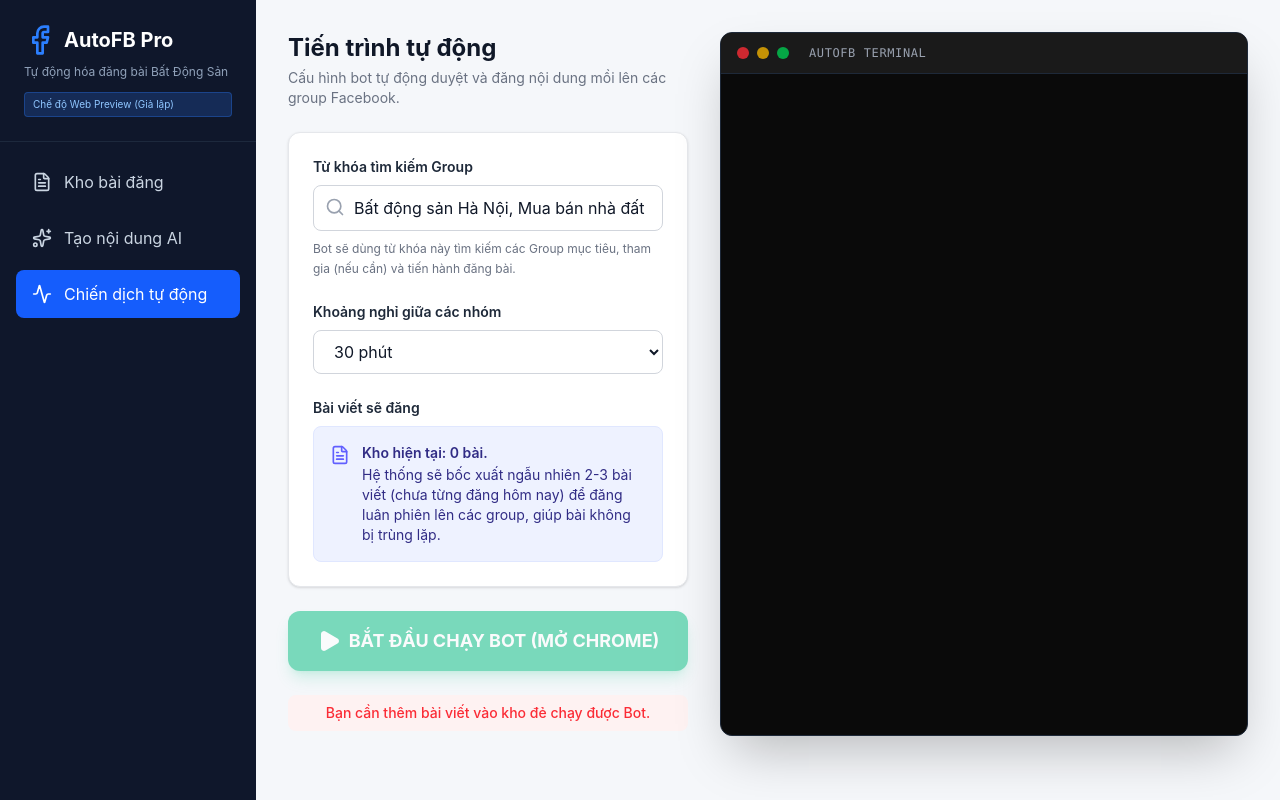
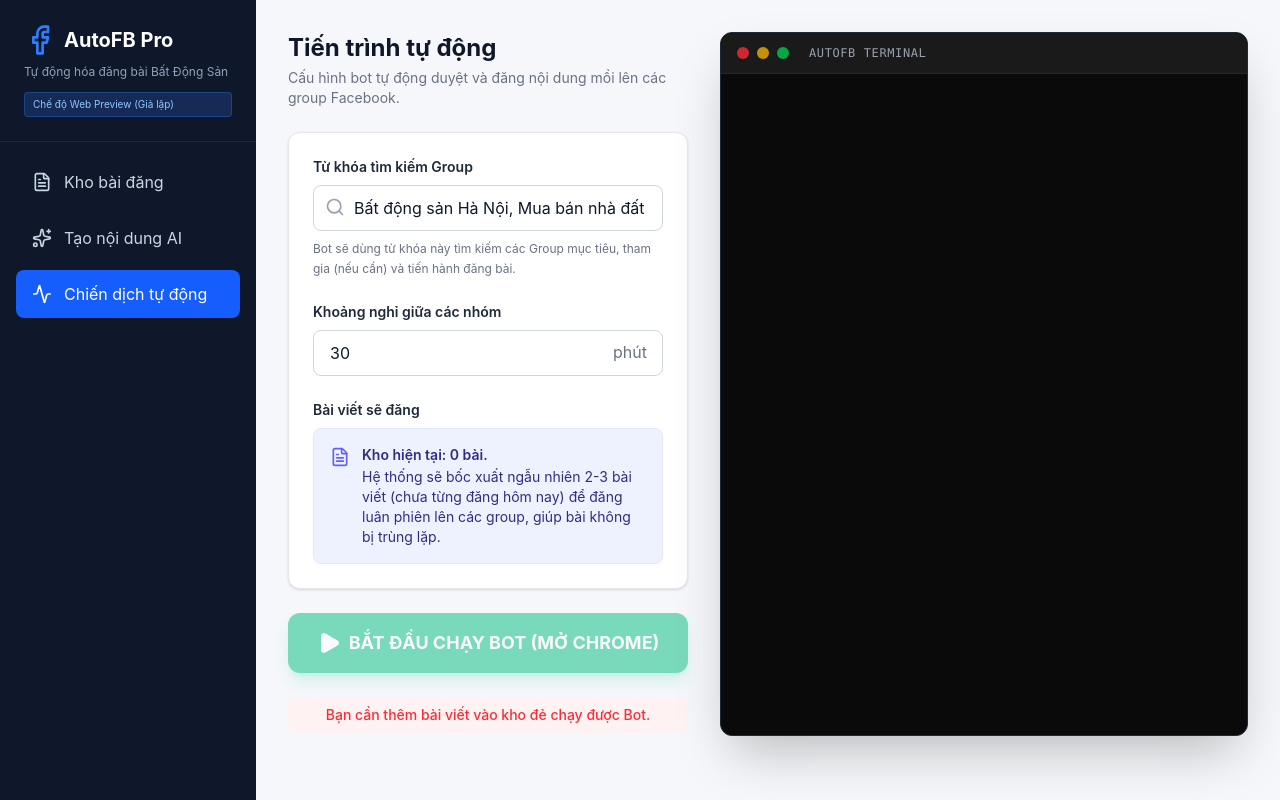
Before and after one commit to nhattruong-collab/FB-Auto-Real-Estate, a Next.js app: page / in a window 1280 px wide. Both pictures are taken after a click on the button "Chiến dịch tự động". Built offline with nearby package versions, Linux system fonts and the light colour scheme.

Commit message:
fix(ui): prevent hydration mismatch for window access
Use an isMounted state to ensure window-dependent UI elements only render after client-side hydration.

```diff
--- a/app/page.tsx
+++ b/app/page.tsx
@@ -49,6 +49,7 @@
   const [posts, setPosts] = useState<Post[]>([]);
   const [keywords, setKeywords] = useState('Bất động sản Hà Nội, Mua bán nhà đất');
   const [intervalMinutes, setIntervalMinutes] = useState(30);
+  const [isMounted, setIsMounted] = useState(false);
 
   // Engine State
   const [isRunning, setIsRunning] = useState(false);
@@ -57,6 +58,7 @@
 
   // Load state from local storage on mount
   useEffect(() => {
+    setIsMounted(true);
     const savedPosts = localStorage.getItem('re_posts');
     const savedKey = localStorage.getItem('re_keywords');
     if (savedPosts) setPosts(JSON.parse(savedPosts));
@@ -160,7 +162,7 @@
             <h1 className="text-xl font-bold">AutoFB Pro</h1>
           </div>
           <p className="text-xs text-slate-400">Tự động hóa đăng bài Bất Động Sản</p>
-          {typeof window !== 'undefined' && !window.electronAPI && (
+          {isMounted && !window.electronAPI && (
             <div className="mt-3 bg-blue-500/20 text-blue-300 text-[10px] px-2 py-1 rounded border border-blue-500/30">
               Chế độ Web Preview (Giả lập)
             </div>
@@ -469,17 +471,17 @@
 
           <div>
             <label className="block text-sm font-semibold text-gray-800 mb-2">Khoảng nghỉ giữa các nhóm</label>
-            <select
-               disabled={isRunning}
-               className="w-full px-4 py-2.5 bg-white border border-gray-300 rounded-lg focus:ring-2 focus:ring-blue-500 disabled:bg-gray-50 disabled:text-gray-500 outline-none"
-               value={intervalMinutes}
-               onChange={e => setIntervalMinutes(Number(e.target.value))}
-            >
-              <option value={15}>15 phút</option>
-              <option value={30}>30 phút</option>
-              <option value={60}>1 tiếng (An toàn)</option>
-              <option value={120}>2 tiếng</option>
-            </select>
+            <div className="relative">
+              <input
+                 type="number"
+                 min="1"
+                 disabled={isRunning}
+                 className="w-full px-4 pr-16 py-2.5 bg-white border border-gray-300 rounded-lg focus:ring-2 focus:ring-blue-500 disabled:bg-gray-50 disabled:text-gray-500 outline-none"
+                 value={intervalMinutes || ''}
+                 onChange={e => setIntervalMinutes(Number(e.target.value))}
+              />
+              <span className="absolute right-4 top-2.5 text-gray-500 pointer-events-none">phút</span>
+            </div>
           </div>
 
           <div>
```
